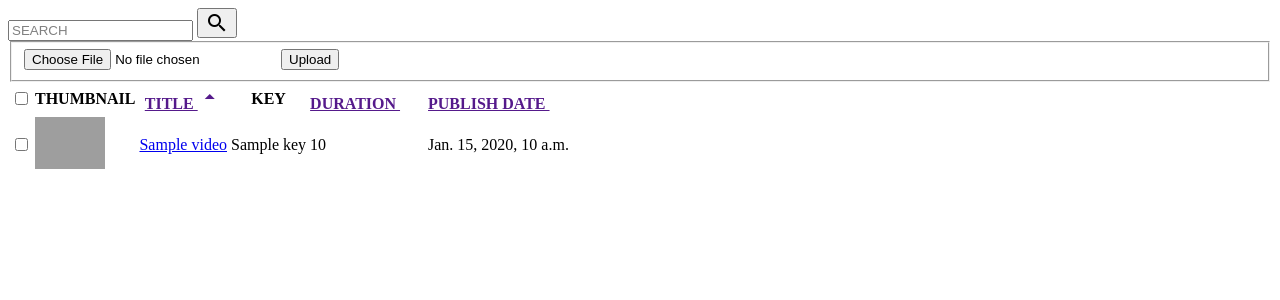
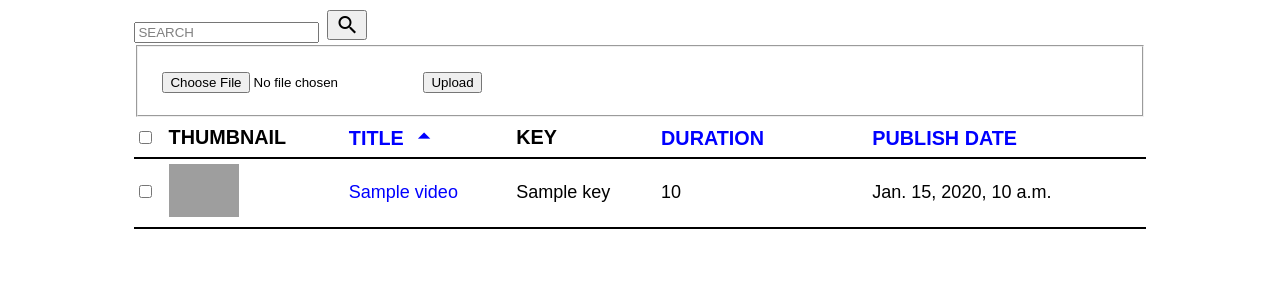
Before and after one commit to mauritt/jw_cms, a Django app: template JW_CMS/templates/videoList.html in a window 1280 px wide. Shown: the top 300 px of the page. Run offline with Django 3.2, Linux system fonts and the light colour scheme; the template is opened without the code that fills it: most values are stand-ins (such as "Sample title", 1, 10 or a date in 2020); some libraries are stand-ins or nearby versions; grey boxes are pictures that could not be loaded.

Commit message:
Added basic table style

```diff
--- a/JW_CMS/static/css/base.css
+++ b/JW_CMS/static/css/base.css
@@ -1,3 +1,84 @@
+body{
+    background-color: #FFFFFF;
+}
+
+a{
+    color: blue;
+}
+
+header{
+    position: relative;
+    width: 80%;
+    left:10%;
+    font-size: 2em;
+}
+
+#videoList{
+    font-size: 30px;
+    position: relative;
+    width: 80%;
+    left:10%;
+}
+
+
+#videoList a{
+    text-decoration: none
+
+}
+
+#videoList table{
+    width:100%;
+    font-size: .6em;
+    font-family: sans-serif;
+    border-collapse: collapse;
+
+
+}
+
+
+#videoList th{
+    font-size: 1.1em;
+}
+
+#videoList i{
+    vertical-align: -20%;
+    font-size: 1.5em;
+}
+
+th, td{
+    border-color: #000000;
+    border-width: 2px;
+    border-bottom-style: solid;
+    text-align: left;
+    padding-bottom: .5%;
+    padding-top: .5%;
+}
+
+
+
+
+
+
+
+
+
+
+
+
+
+
+
+
+
+
+
+
+
+
+
+
+
+
 #saveDetails{
     background-color: #ffffff;
     color: #999999;
```
